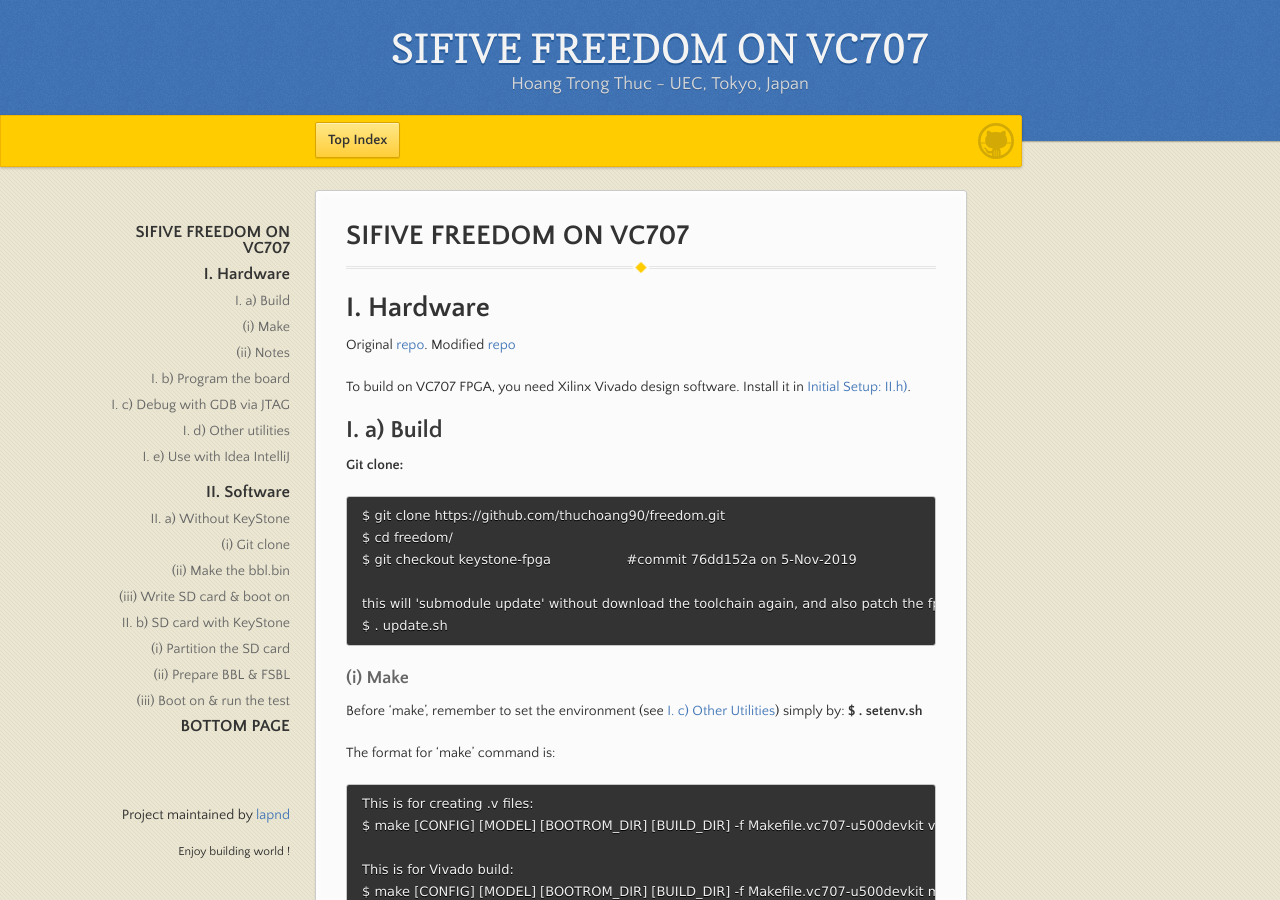
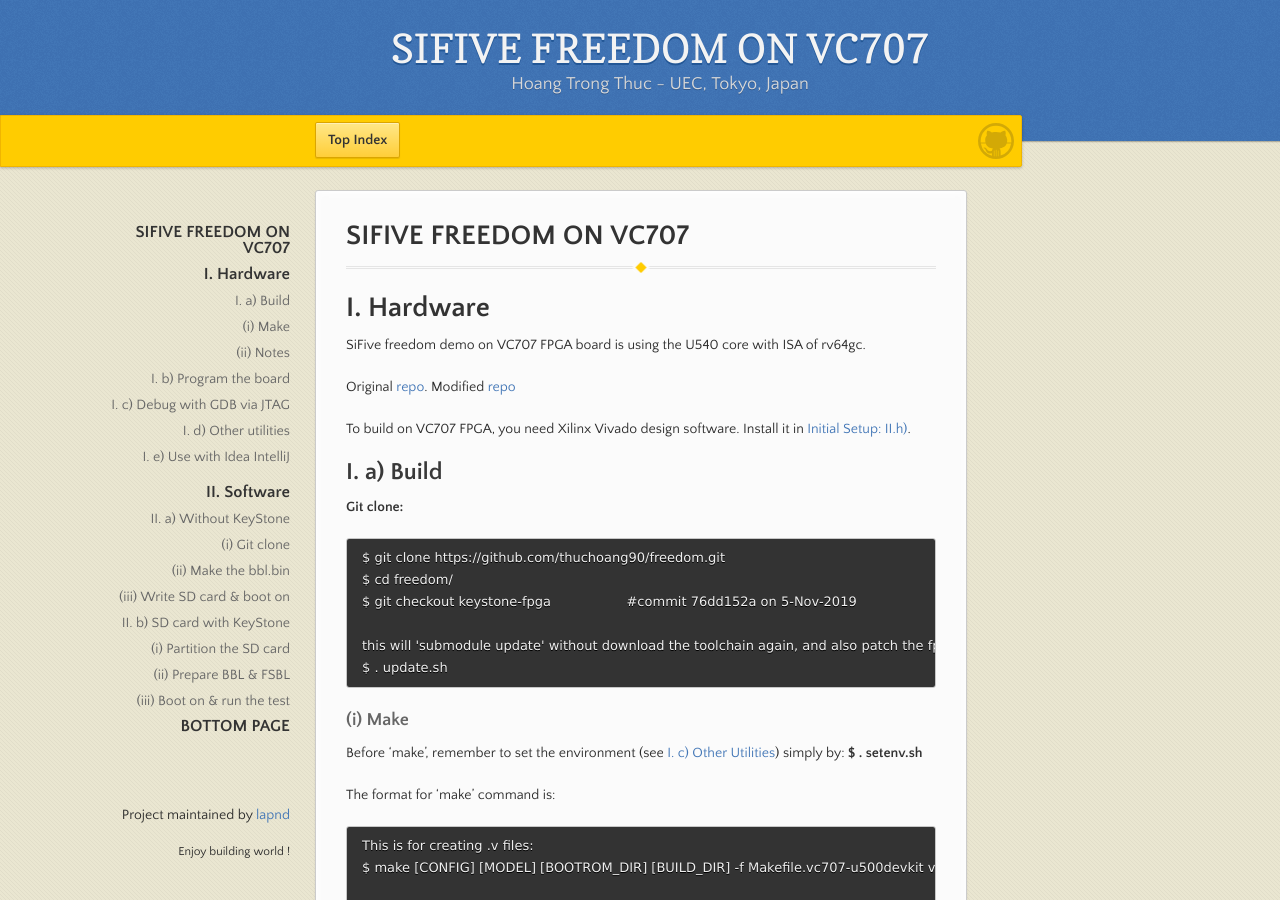
Before and after one commit to lapnd/httdes.github.io, a Jekyll site: the page built from vc707.md, in a window 1280 px wide and 900 px high. Built offline with Jekyll 4.4.1, drawn with Linux system fonts in a browser that asks for light colours; our own code applies the rules of GitHub Pages for plain Markdown files.

Commit message:
Update vc707.md

```diff
--- a/vc707.md
+++ b/vc707.md
@@ -7,6 +7,8 @@ layout : default
 * * *
 
 # I. Hardware
+
+SiFive freedom demo on VC707 FPGA board is using the U540 core with ISA of rv64gc.
 
 Original [repo](https://github.com/sifive/freedom). Modified [repo](https://github.com/thuchoang90/freedom)
 
```
